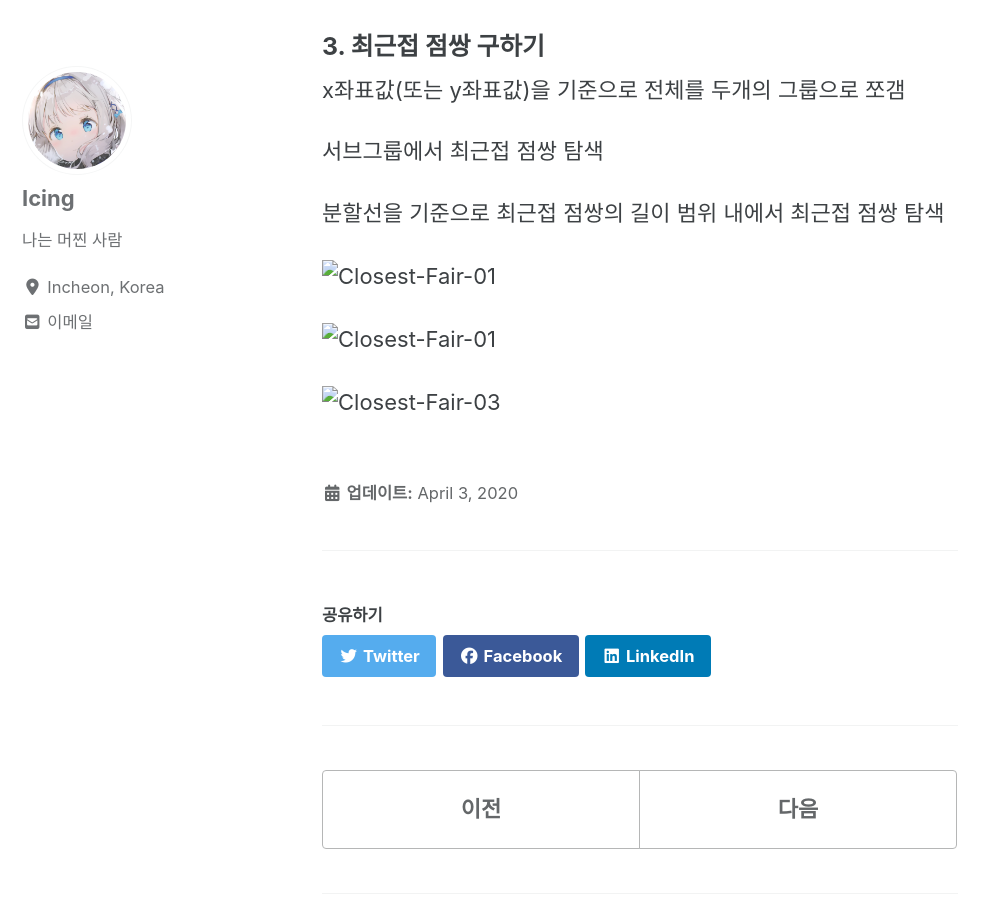
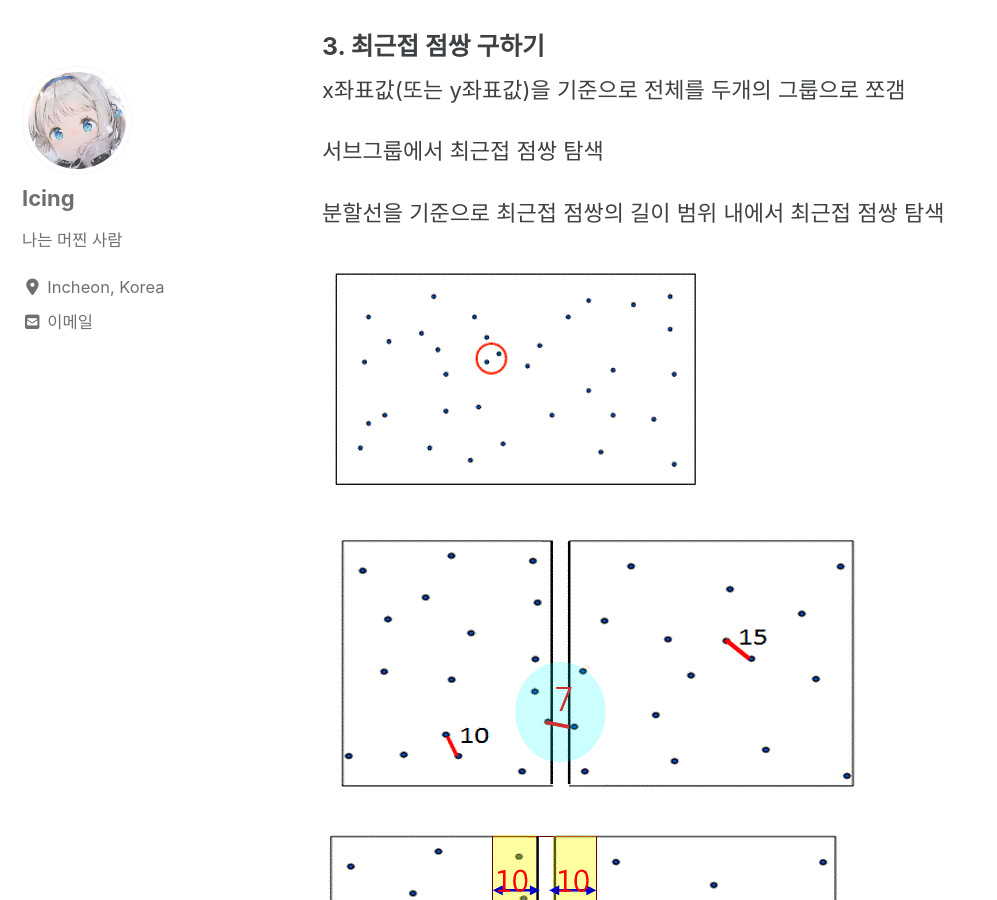
Before and after one commit to kusakina0608/kusakina0608.github.io, a Jekyll site: the page built from _posts/2020-04-03-Divide-and-Conquer.md, in a window 1280 px wide and 900 px high, scrolled down 1810 px. Shown: the whole window, without its empty margins (0-997 px from the left). Built offline with Jekyll 4.4.1, drawn with Linux system fonts in a browser that asks for light colours; cached includes are drawn as plain includes; nearby versions of some CDN libraries; comment, search, counter and statistics services are not loaded.

Commit message:
Update 2020-04-03-Divide-and-Conquer.md

```diff
--- a/_posts/2020-04-03-Divide-and-Conquer.md
+++ b/_posts/2020-04-03-Divide-and-Conquer.md
@@ -50,8 +50,8 @@ x좌표값(또는 y좌표값)을 기준으로 전체를 두개의 그룹으로
 
 분할선을 기준으로 최근접 점쌍의 길이 범위 내에서 최근접 점쌍 탐색
 
-![Closest-Fair-01](/Users/kina/Documents/GitHub/kusakina0608.github.io/assets/images/2020-04-03-Divide-and-Conquer/Closest-Fair-01.gif)
+![Closest-Fair-01](https://github.com/kusakina0608/kusakina0608.github.io/blob/master/assets/images/2020-04-03-Divide-and-Conquer/Closest-Fair-01.gif?raw=true)
 
-![Closest-Fair-01](/Users/kina/Documents/GitHub/kusakina0608.github.io/assets/images/2020-04-03-Divide-and-Conquer/Closest-Fair-02.gif)
+![Closest-Fair-01](https://github.com/kusakina0608/kusakina0608.github.io/blob/master/assets/images/2020-04-03-Divide-and-Conquer/Closest-Fair-02.gif?raw=true)
 
-![Closest-Fair-03](/Users/kina/Documents/GitHub/kusakina0608.github.io/assets/images/2020-04-03-Divide-and-Conquer/Closest-Fair-03.gif)
+![Closest-Fair-03](https://github.com/kusakina0608/kusakina0608.github.io/blob/master/assets/images/2020-04-03-Divide-and-Conquer/Closest-Fair-03.gif?raw=true)
```
